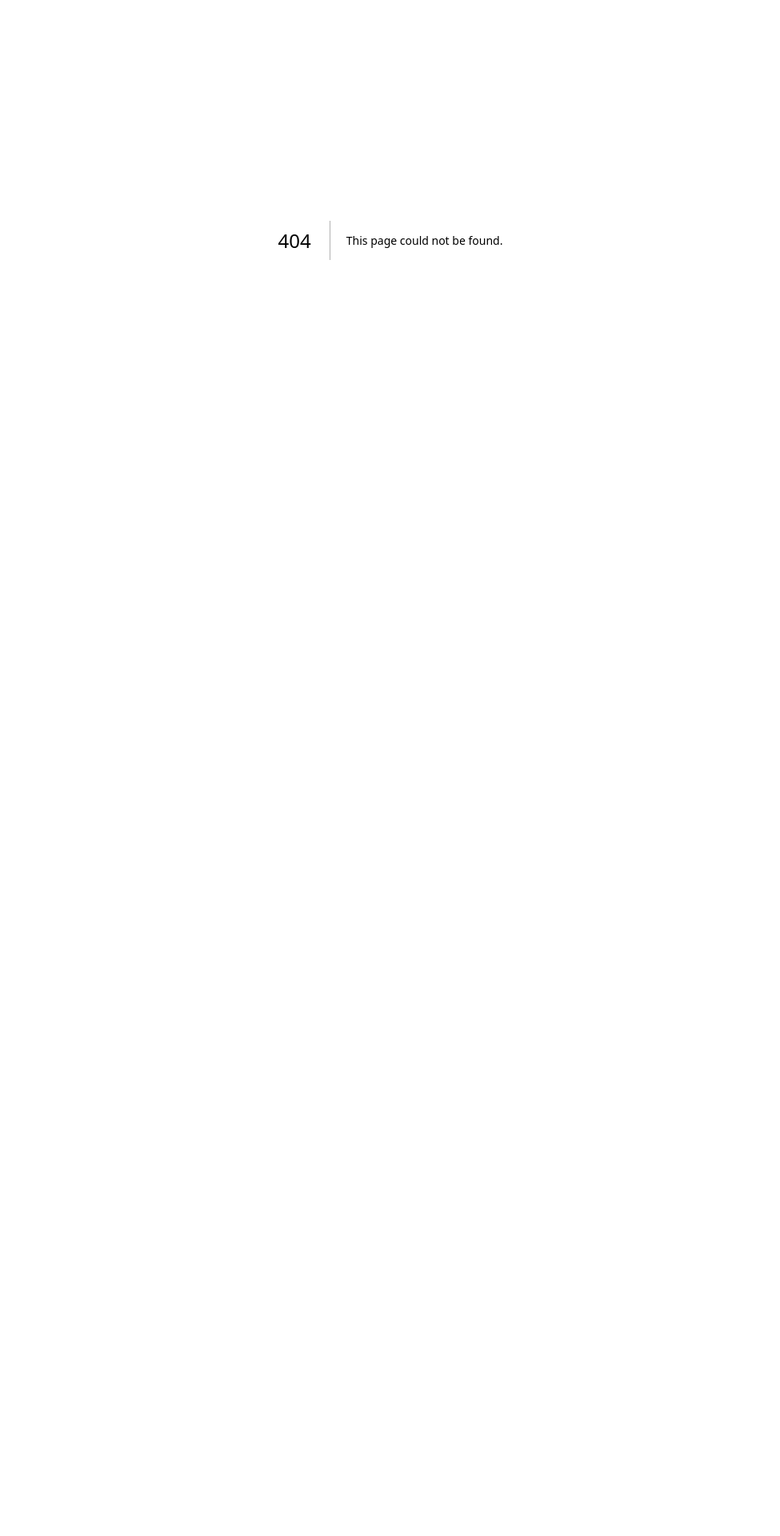
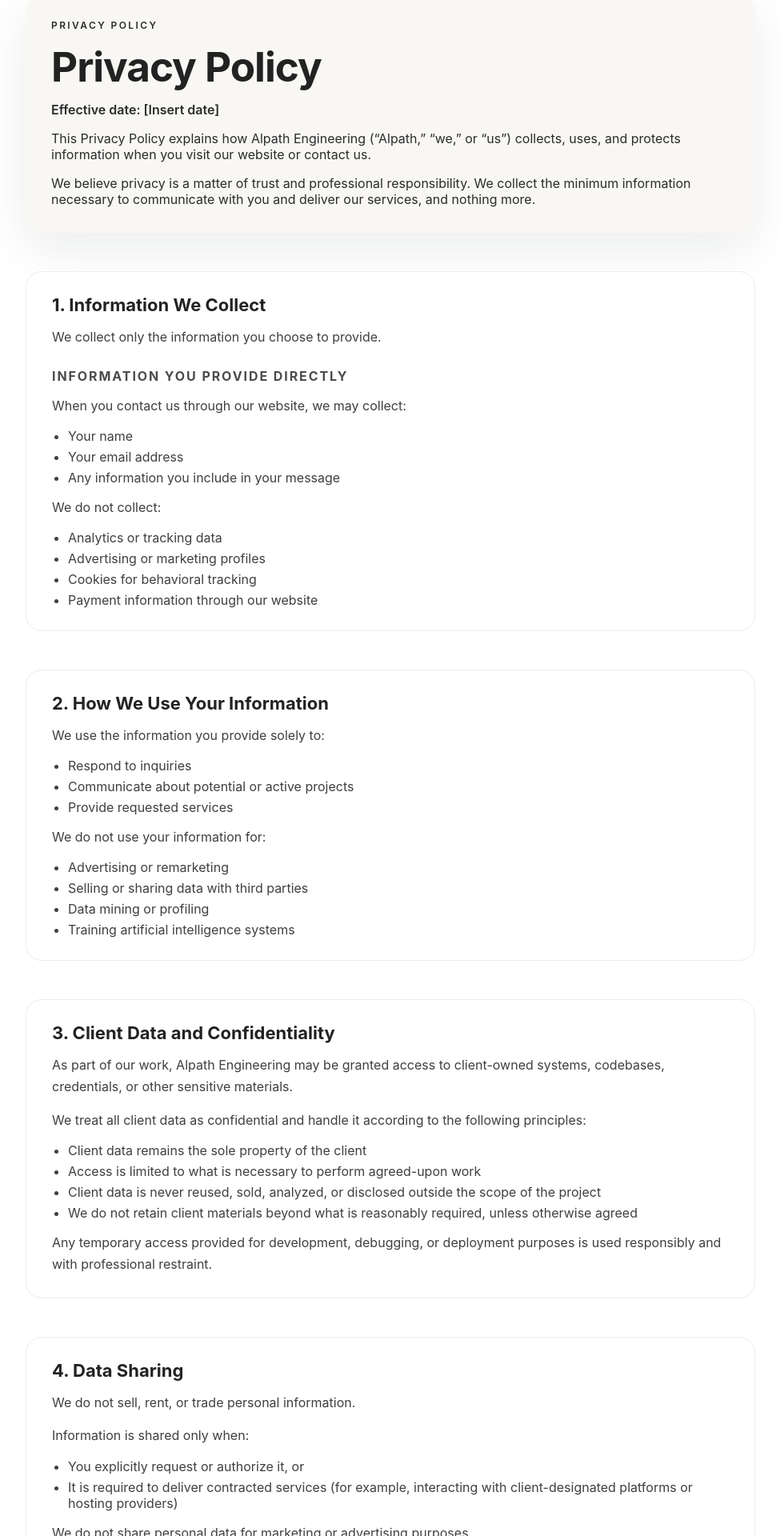
Before and after one commit to puleri/alpath, a Next.js app: page /privacy in a window 1280 px wide. Before the commit this address had no page. Shown: the part 100-2020 px from the top of the page at 80% size, without its empty margins (152-1127 px from the left). Before the commit the page ends 800 px from the top, so only its background shows below. Built offline with nearby package versions, Linux system fonts and the light colour scheme; a web font is replaced by a local one.

Commit message:
Add privacy policy page

```diff
--- a/src/app/globals.css
+++ b/src/app/globals.css
@@ -636,6 +636,83 @@
   min-height: 96px;
   display: flex;
   align-items: center;
+}
+
+.privacy-page {
+  padding: 56px 24px 100px;
+  max-width: 960px;
+  margin: 0 auto;
+  display: flex;
+  flex-direction: column;
+  gap: 48px;
+}
+
+.privacy-hero {
+  display: flex;
+  flex-direction: column;
+  gap: 16px;
+  padding: 32px;
+  border-radius: 24px;
+  background: #f8f7f4;
+  box-shadow: 0 20px 60px rgba(15, 23, 42, 0.08);
+}
+
+.privacy-hero h1 {
+  margin: 0;
+  font-size: clamp(32px, 4vw, 52px);
+  letter-spacing: -0.02em;
+  line-height: 1.1;
+}
+
+.privacy-hero p {
+  margin: 0;
+  color: #2b2b2b;
+}
+
+.privacy-effective-date {
+  font-weight: 600;
+  color: #3f3f3f;
+}
+
+.privacy-section {
+  display: flex;
+  flex-direction: column;
+  gap: 14px;
+  padding: 28px 32px;
+  border-radius: 20px;
+  border: 1px solid #ececec;
+  background: #ffffff;
+}
+
+.privacy-section h2 {
+  margin: 0;
+  font-size: 22px;
+}
+
+.privacy-section h3 {
+  margin: 10px 0 0;
+  font-size: 16px;
+  text-transform: uppercase;
+  letter-spacing: 0.12em;
+  color: #4b4b4b;
+}
+
+.privacy-section p {
+  margin: 0;
+  color: #3f3f3f;
+  line-height: 1.7;
+}
+
+.privacy-section ul {
+  margin: 0;
+  padding-left: 20px;
+  color: #3f3f3f;
+  display: grid;
+  gap: 6px;
+}
+
+.privacy-contact {
+  font-weight: 600;
 }
 
 
--- /dev/null
+++ b/src/app/privacy/page.jsx
@@ -0,0 +1,177 @@
+import NavigationBar from "../components/NavigationBar";
+import Footer from "../components/Footer";
+
+export default function PrivacyPage() {
+  return (
+    <>
+      <NavigationBar />
+      <main className="privacy-page">
+        <header className="privacy-hero">
+          <p className="section-kicker">Privacy Policy</p>
+          <h1>Privacy Policy</h1>
+          <p className="privacy-effective-date">Effective date: [Insert date]</p>
+          <p>
+            This Privacy Policy explains how Alpath Engineering (“Alpath,” “we,”
+            or “us”) collects, uses, and protects information when you visit our
+            website or contact us.
+          </p>
+          <p>
+            We believe privacy is a matter of trust and professional
+            responsibility. We collect the minimum information necessary to
+            communicate with you and deliver our services, and nothing more.
+          </p>
+        </header>
+
+        <section className="privacy-section">
+          <h2>1. Information We Collect</h2>
+          <p>We collect only the information you choose to provide.</p>
+          <h3>Information You Provide Directly</h3>
+          <p>When you contact us through our website, we may collect:</p>
+          <ul>
+            <li>Your name</li>
+            <li>Your email address</li>
+            <li>Any information you include in your message</li>
+          </ul>
+          <p>We do not collect:</p>
+          <ul>
+            <li>Analytics or tracking data</li>
+            <li>Advertising or marketing profiles</li>
+            <li>Cookies for behavioral tracking</li>
+            <li>Payment information through our website</li>
+          </ul>
+        </section>
+
+        <section className="privacy-section">
+          <h2>2. How We Use Your Information</h2>
+          <p>We use the information you provide solely to:</p>
+          <ul>
+            <li>Respond to inquiries</li>
+            <li>Communicate about potential or active projects</li>
+            <li>Provide requested services</li>
+          </ul>
+          <p>We do not use your information for:</p>
+          <ul>
+            <li>Advertising or remarketing</li>
+            <li>Selling or sharing data with third parties</li>
+            <li>Data mining or profiling</li>
+            <li>Training artificial intelligence systems</li>
+          </ul>
+        </section>
+
+        <section className="privacy-section">
+          <h2>3. Client Data and Confidentiality</h2>
+          <p>
+            As part of our work, Alpath Engineering may be granted access to
+            client-owned systems, codebases, credentials, or other sensitive
+            materials.
+          </p>
+          <p>
+            We treat all client data as confidential and handle it according to
+            the following principles:
+          </p>
+          <ul>
+            <li>Client data remains the sole property of the client</li>
+            <li>
+              Access is limited to what is necessary to perform agreed-upon work
+            </li>
+            <li>
+              Client data is never reused, sold, analyzed, or disclosed outside
+              the scope of the project
+            </li>
+            <li>
+              We do not retain client materials beyond what is reasonably
+              required, unless otherwise agreed
+            </li>
+          </ul>
+          <p>
+            Any temporary access provided for development, debugging, or
+            deployment purposes is used responsibly and with professional
+            restraint.
+          </p>
+        </section>
+
+        <section className="privacy-section">
+          <h2>4. Data Sharing</h2>
+          <p>We do not sell, rent, or trade personal information.</p>
+          <p>Information is shared only when:</p>
+          <ul>
+            <li>You explicitly request or authorize it, or</li>
+            <li>
+              It is required to deliver contracted services (for example,
+              interacting with client-designated platforms or hosting providers)
+            </li>
+          </ul>
+          <p>We do not share personal data for marketing or advertising purposes.</p>
+        </section>
+
+        <section className="privacy-section">
+          <h2>5. Data Security</h2>
+          <p>
+            We take reasonable and professional steps to protect the information
+            entrusted to us, including:
+          </p>
+          <ul>
+            <li>Limiting access to sensitive information</li>
+            <li>Using secure systems and modern development practices</li>
+            <li>Handling credentials and confidential materials responsibly</li>
+          </ul>
+          <p>
+            No method of transmission or storage is completely secure, but we
+            strive to apply safeguards appropriate to the nature of our work.
+          </p>
+        </section>
+
+        <section className="privacy-section">
+          <h2>6. Data Retention</h2>
+          <p>We retain personal information only for as long as necessary to:</p>
+          <ul>
+            <li>Respond to inquiries</li>
+            <li>Maintain professional correspondence</li>
+            <li>Fulfill legal, contractual, or accounting obligations</li>
+          </ul>
+          <p>You may request deletion of your contact information at any time.</p>
+        </section>
+
+        <section className="privacy-section">
+          <h2>7. Your Rights</h2>
+          <p>You have the right to:</p>
+          <ul>
+            <li>Ask what information we have about you</li>
+            <li>Request corrections or deletion of your information</li>
+            <li>Withdraw consent for future communication</li>
+          </ul>
+          <p>
+            Requests can be made by contacting us using the information below.
+          </p>
+        </section>
+
+        <section className="privacy-section">
+          <h2>8. Children’s Privacy</h2>
+          <p>
+            Our website and services are not directed to children under 13, and
+            we do not knowingly collect personal information from children.
+          </p>
+        </section>
+
+        <section className="privacy-section">
+          <h2>9. Changes to This Policy</h2>
+          <p>
+            We may update this Privacy Policy from time to time to reflect
+            changes in our practices or legal requirements. Updates will be
+            posted on this page with a revised effective date.
+          </p>
+        </section>
+
+        <section className="privacy-section">
+          <h2>10. Contact</h2>
+          <p>
+            If you have questions or concerns about this Privacy Policy or how
+            your information is handled, you may contact us at:
+          </p>
+          <p className="privacy-contact">Alpath Engineering</p>
+        </section>
+      </main>
+      <Footer />
+    </>
+  );
+}
```
